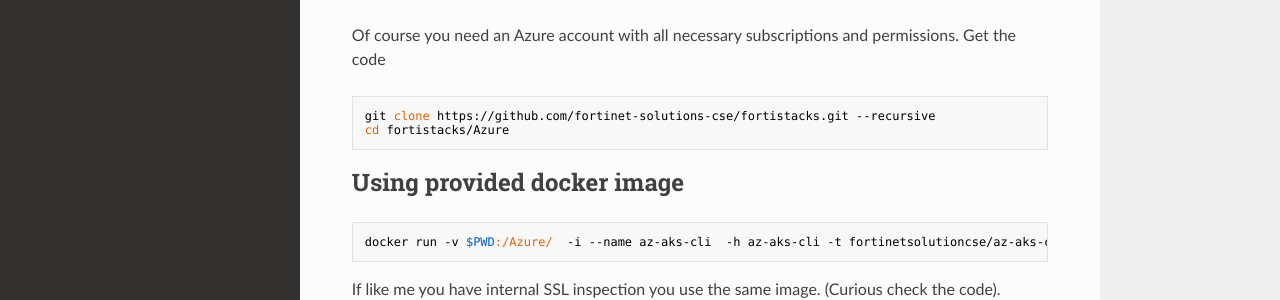
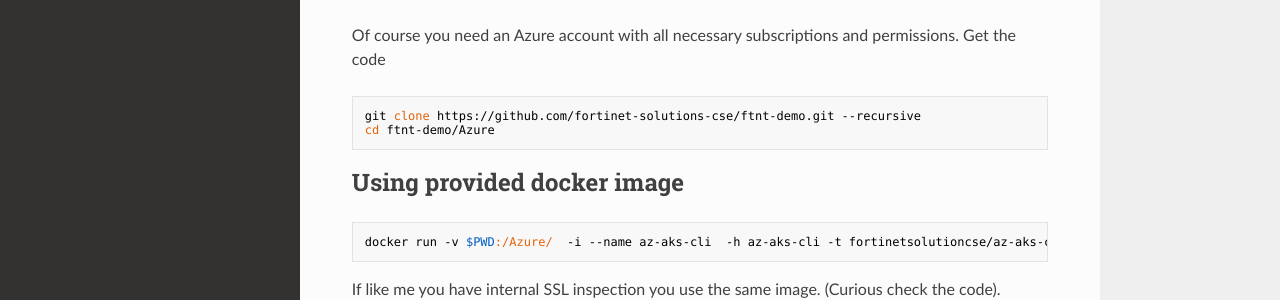
Before and after one commit to fortinet-solutions-cse/secured-AKS-refarch, an MkDocs documentation site: the page built from docs/AKS-Private-secured.md, in a window 1280 px wide and 900 px high. Shown: the part 341-641 px from the top of the window. Built offline with MkDocs 1.6.1, drawn with Linux system fonts in a browser that asks for light colours; nearby versions of some CDN libraries; some of the changed text lies outside the part shown.

````diff
--- a/Az-FGT-parameters.json
+++ b/Az-FGT-parameters.json
@@ -32,7 +32,7 @@
     },
 
     "publicIPResourceGroup": {
-      "value": "fortistacks-aks"
+      "value": "ftnt-demo-aks"
     },
     "publicIPAddressType": {
       "value": "Dynamic"
@@ -41,10 +41,10 @@
       "value": "new"
     },
     "vnetName": {
-      "value": "fortistacks-Vnet"
+      "value": "ftnt-demo-Vnet"
     },
     "vnetResourceGroup": {
-      "value": "fortistacks-aks"
+      "value": "ftnt-demo-aks"
     },
     "vnetAddressPrefix": {
       "value": "172.27.40.0/22"
--- a/docs/AKS-Private-secured.md
+++ b/docs/AKS-Private-secured.md
@@ -8,8 +8,8 @@ It has been kept simple (1 Fortigate) for education and cost perspective. Contac
 Of course you need an Azure account with all necessary subscriptions and permissions.
 Get the code
 ```
-git clone https://github.com/fortinet-solutions-cse/fortistacks.git --recursive
-cd fortistacks/Azure
+git clone https://github.com/fortinet-solutions-cse/ftnt-demo.git --recursive
+cd ftnt-demo/Azure
 ```
 ## Using provided docker image
 ```
@@ -90,7 +90,7 @@ You get the Fortinet_AKS_CA.crt from your running Fortigate in the custom deep i
 
 ```
 export FGTCA=$(base64 Fortinet_AKS_CA.cer -w0) # or -b0 on MacOS
-GROUP_NAME="fortistacks-aks"
+GROUP_NAME="ftnt-demo-aks"
 CLUSTER_RESOURCE_GROUP=$(az aks show --resource-group $GROUP_NAME --name secure-aks --query nodeResourceGroup -o tsv)
 SCALE_SET_NAME=$(az vmss list --resource-group $CLUSTER_RESOURCE_GROUP --query [0].name -o tsv)
 
````
Also changed, not shown: Notes.md (+2 -2 lines), docs/Demos.md (added, +24 -0 lines), fgt-playbook.yaml (+31 -1 lines), 8 other files.
